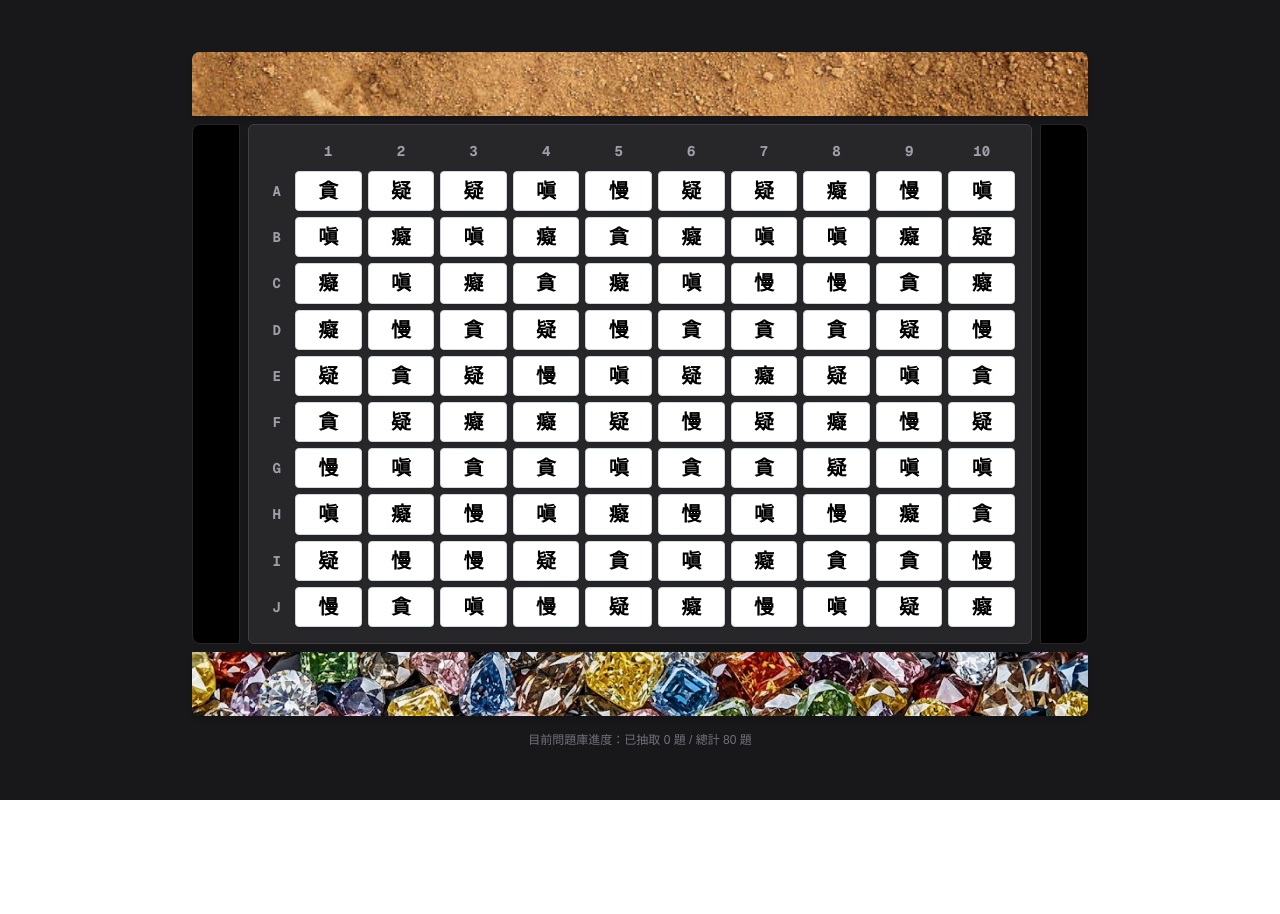
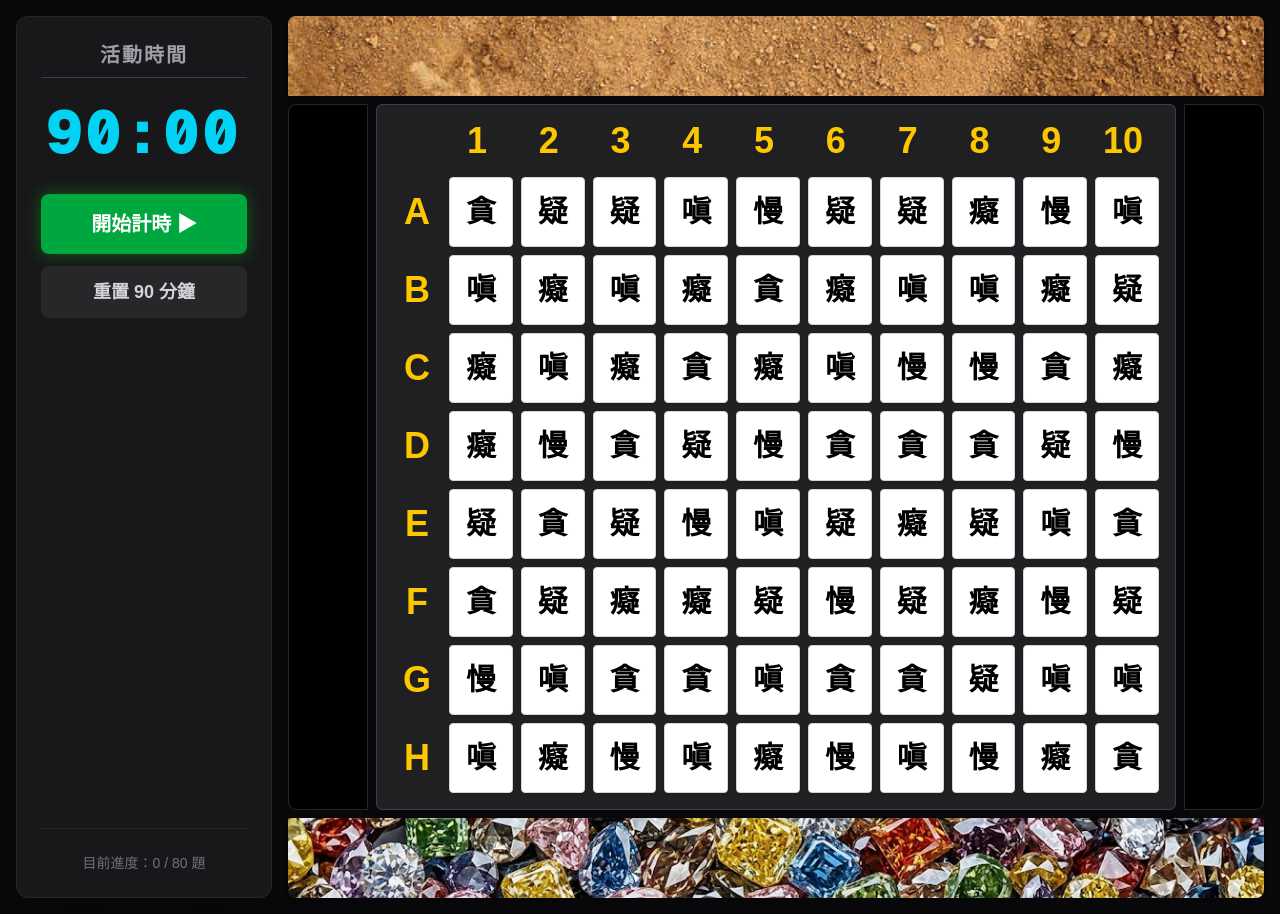
Before and after one commit to kabo87777/nextjs-boilerplate, a Next.js app: page / in a window 1280 px wide. Before the commit the page ends 800 px from the top, so only its background shows below. Built offline with nearby package versions, Linux system fonts and the light colour scheme.

Commit message:
feature update

```diff
--- a/app/page.tsx
+++ b/app/page.tsx
@@ -8,7 +8,7 @@ interface Question {
   isShown: boolean;
 }
 
-// 2. 依照圖片精確提取的 10x10 矩陣文字
+// 1. 更新為 8 列 x 10 行 的矩陣
 const matrixCharacters = [
   ["貪", "疑", "疑", "嗔", "慢", "疑", "疑", "癡", "慢", "嗔"],
   ["嗔", "癡", "嗔", "癡", "貪", "癡", "嗔", "嗔", "癡", "疑"],
@@ -18,34 +18,77 @@ const matrixCharacters = [
   ["貪", "疑", "癡", "癡", "疑", "慢", "疑", "癡", "慢", "疑"],
   ["慢", "嗔", "貪", "貪", "嗔", "貪", "貪", "疑", "嗔", "嗔"],
   ["嗔", "癡", "慢", "嗔", "癡", "慢", "嗔", "慢", "癡", "貪"],
-  ["疑", "慢", "慢", "疑", "貪", "嗔", "癡", "貪", "貪", "慢"],
-  ["慢", "貪", "嗔", "慢", "疑", "癡", "慢", "嗔", "疑", "癡"],
 ];
 
-// 3. 簡化後的顏色定義 (純 Tailwind Class 字串)
+const rowLabels = ["A", "B", "C", "D", "E", "F", "G", "H"];
+const colLabels = ["1", "2", "3", "4", "5", "6", "7", "8", "9", "10"];
+
+// 顏色定義
 const colorOptions = [
-  "bg-red-500 text-white border-red-600",
-  "bg-yellow-400 text-black border-yellow-500",
-  "bg-green-500 text-white border-green-600",
-  "bg-blue-500 text-white border-blue-600",
-  "bg-purple-500 text-white border-purple-600",
-  "bg-orange-500 text-white border-orange-600",
-  "bg-white text-black border-gray-300", // 清除 (預設)
-  "bg-black text-white border-zinc-800", // 黑石
+  { name: "白色", value: "bg-white text-black border-gray-300" },
+  { name: "紅色", value: "bg-red-500 text-white border-red-600" },
+  { name: "黃色", value: "bg-yellow-400 text-black border-yellow-500" },
+  { name: "綠色", value: "bg-green-500 text-white border-green-600" },
+  { name: "藍色", value: "bg-blue-500 text-white border-blue-600" },
+  { name: "紫色", value: "bg-purple-500 text-white border-purple-600" },
+  { name: "橘色", value: "bg-orange-500 text-white border-orange-600" },
+  { name: "黑色", value: "bg-black text-white border-zinc-800" },
 ];
 
 export default function MatrixPage() {
+  // 網格狀態 (8x10)
   const [gridColors, setGridColors] = useState<string[][]>(
-    Array(10).fill(null).map(() => Array(10).fill("bg-white text-black border-gray-300"))
+    Array(8).fill(null).map(() => Array(10).fill("bg-white text-black border-gray-300"))
   );
 
   const [questions, setQuestions] = useState<Question[]>([]);
   const [questionsLoading, setQuestionsLoading] = useState(true);
 
   const [selectedCell, setSelectedCell] = useState<{ row: number; col: number } | null>(null);
-
   const [activeModal, setActiveModal] = useState<"menu" | "question" | null>(null);
   const [currentQuestionText, setCurrentQuestionText] = useState<string>("");
+
+  // ====== 計時器狀態 ======
+  // 1. 活動總計時 (90分鐘 = 5400秒)
+  const [mainTime, setMainTime] = useState(90 * 60);
+  const [isMainRunning, setIsMainRunning] = useState(false);
+
+  // 2. 題目倒數計時 (30秒)
+  const [questionTime, setQuestionTime] = useState(30);
+
+  // 取得問題資料
+  useEffect(() => {
+    fetch("/api/questions")
+      .then((res) => res.json())
+      .then((data: Question[]) => setQuestions(data))
+      .catch(() => setQuestions([]))
+      .finally(() => setQuestionsLoading(false));
+  }, []);
+
+  // 主計時器邏輯
+  useEffect(() => {
+    let interval: NodeJS.Timeout;
+    if (isMainRunning && mainTime > 0) {
+      interval = setInterval(() => setMainTime((prev) => prev - 1), 1000);
+    }
+    return () => clearInterval(interval);
+  }, [isMainRunning, mainTime]);
+
+  // 題目 30 秒計時器邏輯
+  useEffect(() => {
+    let interval: NodeJS.Timeout;
+    if (activeModal === "question" && questionTime > 0) {
+      interval = setInterval(() => setQuestionTime((prev) => prev - 1), 1000);
+    }
+    return () => clearInterval(interval);
+  }, [activeModal, questionTime]);
+
+  // 格式化時間 (MM:SS)
+  const formatTime = (seconds: number) => {
+    const m = Math.floor(seconds / 60).toString().padStart(2, "0");
+    const s = (seconds % 60).toString().padStart(2, "0");
+    return `${m}:${s}`;
+  };
 
   const handleCellClick = (rowIndex: number, colIndex: number) => {
     setSelectedCell({ row: rowIndex, col: colIndex });
@@ -62,19 +105,12 @@ export default function MatrixPage() {
     }
   };
 
-  useEffect(() => {
-    fetch("/api/questions")
-      .then((res) => res.json())
-      .then((data: Question[]) => setQuestions(data))
-      .catch(() => setQuestions([]))
-      .finally(() => setQuestionsLoading(false));
-  }, []);
-
   const handleDrawQuestion = async () => {
     const availableQuestions = questions.filter((q) => !q.isShown);
 
     if (availableQuestions.length === 0) {
       setCurrentQuestionText("所有問題皆已抽完！");
+      setQuestionTime(0); // 沒問題不用計時
       setActiveModal("question");
       return;
     }
@@ -82,14 +118,17 @@ export default function MatrixPage() {
     const randomIndex = Math.floor(Math.random() * availableQuestions.length);
     const pickedQuestion = availableQuestions[randomIndex];
 
-    setQuestions((prevQuestions) =>
-      prevQuestions.map((q) =>
-        q.text === pickedQuestion.text ? { ...q, isShown: true } : q
-      )
+    // 更新前端狀態
+    setQuestions((prev) =>
+      prev.map((q) => (q.text === pickedQuestion.text ? { ...q, isShown: true } : q))
     );
+
+    // 設定題目與重置30秒
     setCurrentQuestionText(pickedQuestion.text);
+    setQuestionTime(30);
     setActiveModal("question");
 
+    // 同步到後端 API
     try {
       await fetch("/api/questions", {
         method: "POST",
@@ -97,10 +136,9 @@ export default function MatrixPage() {
         body: JSON.stringify({ text: pickedQuestion.text }),
       });
     } catch {
-      setQuestions((prevQuestions) =>
-        prevQuestions.map((q) =>
-          q.text === pickedQuestion.text ? { ...q, isShown: false } : q
-        )
+      // 失敗則復原狀態
+      setQuestions((prev) =>
+        prev.map((q) => (q.text === pickedQuestion.text ? { ...q, isShown: false } : q))
       );
     }
   };
@@ -111,119 +149,147 @@ export default function MatrixPage() {
   };
 
   return (
-    <main className="min-h-screen bg-zinc-900 text-white flex flex-col items-center justify-center p-4">
-      <div className="max-w-4xl w-full flex flex-col items-center">
+    <main className="min-h-screen bg-zinc-950 text-white flex p-4 gap-4 overflow-hidden">
+
+      {/* ====== 左側：控制面板 & 總計時器 ====== */}
+      <aside className="w-64 bg-zinc-900 border border-zinc-800 rounded-xl p-6 flex flex-col justify-start items-center shadow-2xl flex-shrink-0">
+        <h2 className="text-xl font-bold text-zinc-400 mb-6 tracking-widest border-b border-zinc-700 pb-2 w-full text-center">
+          活動時間
+        </h2>
+
+        <div className={`text-6xl font-black font-mono mb-8 tracking-wider ${mainTime <= 300 ? 'text-red-500 animate-pulse' : 'text-cyan-400'}`}>
+          {formatTime(mainTime)}
+        </div>
+
+        <div className="flex flex-col gap-3 w-full">
+          <button
+            onClick={() => setIsMainRunning(!isMainRunning)}
+            className={`w-full py-4 text-xl font-bold rounded-lg transition-all ${
+              isMainRunning
+              ? "bg-amber-600 hover:bg-amber-500 text-white shadow-[0_0_15px_rgba(217,119,6,0.5)]"
+              : "bg-green-600 hover:bg-green-500 text-white shadow-[0_0_15px_rgba(22,163,7,0.5)]"
+            }`}
+          >
+            {isMainRunning ? "暫停計時 ⏸" : "開始計時 ▶"}
+          </button>
+
+          <button
+            onClick={() => {
+              setIsMainRunning(false);
+              setMainTime(90 * 60);
+            }}
+            className="w-full py-3 text-lg font-bold bg-zinc-800 hover:bg-zinc-700 text-zinc-300 rounded-lg transition-all"
+          >
+            重置 90 分鐘
+          </button>
+        </div>
+
+        <div className="mt-auto w-full pt-6 border-t border-zinc-800">
+          <p className="text-sm text-zinc-500 text-center">
+            {questionsLoading
+              ? "載入題庫中..."
+              : `目前進度：${questions.filter((q) => q.isShown).length} / ${questions.length} 題`}
+          </p>
+        </div>
+      </aside>
+
+      {/* ====== 右側：主體矩陣版面 ====== */}
+      <section className="flex-1 flex flex-col items-center justify-center min-w-[800px]">
+        <div className="w-full max-w-[1400px] flex flex-col">
 
           {/* 頂部：地表圖片 */}
-        <div className="w-full relative h-16 mb-2 rounded-t-lg overflow-hidden shadow-md">
-           <div className="absolute inset-0 bg-zinc-700"></div>
-           <Image
-             src="/ground.png"
-             alt="地表"
-             fill
-             className="object-cover"
-             priority
-           />
+          <div className="w-full relative h-16 md:h-20 mb-2 rounded-t-lg overflow-hidden shadow-md">
+            <Image src="/ground.png" alt="地表" fill className="object-cover" priority />
           </div>
 
-        {/* 中間主體：左右純黑石頭 + 中間矩陣 */}
           <div className="w-full flex items-stretch gap-2">
 
-          {/* 左側：石頭 */}
-          <div className="w-8 md:w-12 bg-black flex items-center justify-center rounded-l-lg shadow-inner border border-zinc-800 flex-shrink-0"></div>
+            {/* 左側：純黑石頭 */}
+            <div className="w-16 md:w-20 bg-black flex items-center justify-center rounded-l-lg shadow-inner border border-zinc-800 flex-shrink-0">
+              <span className="writing-mode-vertical text-center font-bold tracking-widest text-zinc-400 text-lg select-none [writing-mode:vertical-lr]">
 
-          {/* 核心網格區塊 - 加入 A-J 與 1-10 標示 */}
-          <div className="flex-1 bg-zinc-800 p-4 rounded-md border border-zinc-700 shadow-xl flex flex-col aspect-square max-h-[65vh]">
+              </span>
+            </div>
 
-            <div className="grid grid-cols-[auto_repeat(10,minmax(0,1fr))] grid-rows-[auto_repeat(10,minmax(0,1fr))] gap-1 md:gap-1.5 w-full h-full">
+            {/* 核心區域：包含標籤與 8x10 網格 */}
+            <div className="flex-1 bg-zinc-800/80 p-2 md:p-4 rounded-md border border-zinc-700 shadow-xl flex flex-col gap-2">
 
-              {/* 左上角空白佔位 */}
-              <div className="w-5 md:w-6 h-5 md:h-6"></div>
-
-              {/* 頂部欄位標籤 (1 ~ 10) */}
-              {[...Array(10)].map((_, colIndex) => (
-                <div key={`header-col-${colIndex}`} className="flex items-end justify-center pb-1 text-zinc-400 font-mono text-xs md:text-sm font-bold select-none">
-                  {colIndex + 1}
+              {/* 橫向編號：1 到 10 */}
+              <div className="flex ml-8 md:ml-12 mb-2">
+                {colLabels.map((label) => (
+                  <div key={`col-${label}`} className="flex-1 text-center font-black text-3xl md:text-4xl text-yellow-400 drop-shadow-md">
+                    {label}
                   </div>
                 ))}
-
-              {/* 內容列：左側行標籤 (A ~ J) + 矩陣按鈕 */}
-              {matrixCharacters.map((row, rowIndex) => (
-                <React.Fragment key={`row-group-${rowIndex}`}>
-
-                  {/* 左側列標籤 (A ~ J) */}
-                  <div className="flex items-center justify-end pr-1 md:pr-2 text-zinc-400 font-mono text-xs md:text-sm font-bold select-none">
-                    {String.fromCharCode(65 + rowIndex)}
               </div>
 
-                  {/* 矩陣按鈕 */}
+              {/* 網格與縱向編號 */}
+              <div className="flex-1 flex flex-col gap-1.5 md:gap-2">
+                {matrixCharacters.map((row, rowIndex) => (
+                  <div key={`row-${rowIndex}`} className="flex-1 flex items-stretch gap-1.5 md:gap-2">
+
+                    {/* 縱向編號：A 到 H */}
+                    <div className="w-8 md:w-12 flex items-center justify-center font-black text-3xl md:text-4xl text-yellow-400 drop-shadow-md">
+                      {rowLabels[rowIndex]}
+                    </div>
+
+                    {/* 當列的 10 個按鈕 */}
                     {row.map((char, colIndex) => (
                       <button
                         key={`${rowIndex}-${colIndex}`}
                         onClick={() => handleCellClick(rowIndex, colIndex)}
-                      className={`w-full h-full flex items-center justify-center font-bold text-base md:text-xl rounded transition-all duration-200 border transform active:scale-95 shadow-sm ${gridColors[rowIndex][colIndex]}`}
+                        className={`flex-1 flex items-center justify-center font-bold text-2xl md:text-3xl rounded transition-all duration-200 border transform hover:scale-105 active:scale-95 shadow-sm min-h-[50px] md:min-h-[70px] ${gridColors[rowIndex][colIndex]}`}
                       >
                         {char}
                       </button>
                     ))}
+                  </div>
+                ))}
+              </div>
+            </div>
 
-                </React.Fragment>
-              ))}
+            {/* 右側：純黑石頭 */}
+            <div className="w-16 md:w-20 bg-black flex items-center justify-center rounded-r-lg shadow-inner border border-zinc-800 flex-shrink-0">
+              <span className="writing-mode-vertical text-center font-bold tracking-widest text-zinc-400 text-lg select-none [writing-mode:vertical-lr]">
+
+              </span>
+            </div>
+          </div>
+
+          {/* 底部：鑽石圖片 */}
+          <div className="w-full relative h-16 md:h-20 mt-2 rounded-b-lg overflow-hidden shadow-md">
+            <Image src="/diamond.png" alt="鑽石" fill className="object-cover" />
           </div>
 
         </div>
+      </section>
 
-          {/* 右側：石頭 */}
-          <div className="w-8 md:w-12 bg-black flex items-center justify-center rounded-r-lg shadow-inner border border-zinc-800 flex-shrink-0"></div>
-        </div>
-
-        {/* 底部：鑽石終點圖片 */}
-        <div className="w-full relative h-16 mt-2 rounded-b-lg overflow-hidden shadow-md">
-           <div className="absolute inset-0 bg-cyan-900"></div>
-           <Image
-             src="/diamond.png"
-             loading="eager"
-             alt="鑽石"
-             fill
-             className="object-cover"
-           />
-        </div>
-
-        {/* 目前題目狀態計數 */}
-        <div className="mt-4 text-xs text-zinc-500">
-          {questionsLoading
-            ? "載入問題庫中..."
-            : `目前問題庫進度：已抽取 ${questions.filter((q) => q.isShown).length} 題 / 總計 ${questions.length} 題`}
-        </div>
-      </div>
-
-      {/* 彈窗 1：功能選擇選單 */}
+      {/* ====== 彈窗 1：功能選擇選單 ====== */}
       {activeModal === "menu" && (
-        <div className="fixed inset-0 bg-black/70 backdrop-blur-sm flex items-center justify-center p-4 z-50 animate-fade-in">
-          <div className="bg-zinc-800 border border-zinc-700 p-6 rounded-xl max-w-sm w-full shadow-2xl">
-            <h3 className="text-lg font-bold text-center mb-4 text-zinc-100">
-              請選擇操作位置：({selectedCell ? String.fromCharCode(65 + selectedCell.row) : "A"}, {selectedCell ? selectedCell.col + 1 : 1})
+        <div className="fixed inset-0 bg-black/80 backdrop-blur-sm flex items-center justify-center p-4 z-50">
+          <div className="bg-zinc-800 border border-zinc-600 p-8 rounded-2xl max-w-md w-full shadow-[0_0_30px_rgba(0,0,0,0.8)]">
+            <h3 className="text-3xl font-black text-center mb-6 text-white bg-zinc-900 py-3 rounded-lg border border-zinc-700">
+              目標：{rowLabels[selectedCell?.row ?? 0]}{colLabels[selectedCell?.col ?? 0]}
             </h3>
 
             <button
               onClick={handleDrawQuestion}
-              className="w-full bg-cyan-600 hover:bg-cyan-500 text-white py-3 rounded-lg font-bold mb-5 transition-colors shadow-md flex items-center justify-center gap-2"
+              className="w-full bg-cyan-600 hover:bg-cyan-500 text-white py-5 rounded-xl text-2xl font-black mb-8 transition-colors shadow-lg"
             >
-              <span>❓</span> 隨機抽取問題
+              ❓ 抽取問題
             </button>
 
-            <div className="border-t border-zinc-700 pt-4">
-              <p className="text-sm text-zinc-400 mb-3 font-medium text-center">🎨 變更格子顏色</p>
-
-              {/* 修改為純顏色色塊 (Swatches) */}
+            <div className="border-t-2 border-zinc-700 pt-6">
+              <p className="text-lg text-zinc-300 mb-4 font-bold text-center">🎨 變更格子顏色</p>
               <div className="grid grid-cols-4 gap-3">
-                {colorOptions.map((colorClass, index) => (
+                {colorOptions.map((color) => (
                   <button
-                    key={colorClass}
-                    onClick={() => handleColorSelect(colorClass)}
-                    title={index === 6 ? "清除" : index === 7 ? "黑石" : `顏色 ${index + 1}`}
-                    className={`h-12 w-full rounded-md border-2 shadow-sm hover:scale-105 active:scale-95 transition-all ${colorClass} ${index === 6 ? 'relative' : ''}`}
+                    key={color.name}
+                    onClick={() => handleColorSelect(color.value)}
+                    className={`h-14 rounded-lg border-2 ${color.value} flex items-center justify-center hover:opacity-80 active:scale-90 transition-transform shadow-md`}
+                    aria-label={color.name}
                   >
+                    {/* 移除了原本顯示的 color.name */}
                   </button>
                 ))}
               </div>
@@ -231,30 +297,38 @@ export default function MatrixPage() {
 
             <button
               onClick={closeModal}
-              className="w-full mt-6 bg-zinc-700 hover:bg-zinc-600 text-zinc-300 py-2.5 rounded-lg text-sm transition-colors"
+              className="w-full mt-8 bg-zinc-700 hover:bg-zinc-600 text-white py-4 rounded-xl text-xl font-bold transition-colors"
             >
-              取消
+              關閉選單
             </button>
           </div>
         </div>
       )}
 
-      {/* 彈窗 2：顯示抽到的隨機問題 */}
+      {/* ====== 彈窗 2：滿版題目顯示 & 30秒倒數 ====== */}
       {activeModal === "question" && (
-        <div className="fixed inset-0 bg-black/80 backdrop-blur-sm flex items-center justify-center p-4 z-50">
-          <div className="bg-zinc-800 border-2 border-cyan-500 p-6 rounded-xl max-w-md w-full shadow-2xl text-center">
-            <div className="text-cyan-400 text-4xl mb-3">💡</div>
-            <h3 className="text-xl font-bold mb-4 text-cyan-300">心靈探索提問</h3>
-            <div className="bg-zinc-900 p-4 rounded-lg border border-zinc-700 text-lg leading-relaxed text-zinc-200 mb-6">
+        <div className="fixed inset-0 bg-black/95 backdrop-blur-md flex flex-col items-center justify-center p-8 z-[100] gap-8">
+
+          {/* 30 秒倒數計時器 (如果還沒抽完題目) */}
+          {currentQuestionText !== "所有問題皆已抽完！" && (
+             <div className={`mt-8 text-8xl font-black text-red-500 bg-red-950/50 border-4 border-red-500/50 px-10 py-4 rounded-3xl shadow-[0_0_40px_rgba(239,68,68,0.4)] min-w-[350px] text-center ${questionTime > 0 ? 'font-mono' : 'tracking-widest'}`}>
+              {questionTime > 0 ? questionTime : "時間到"}
+            </div>
+          )}
+
+          {/* 題目主體 (滿版大字) */}
+          <div className="flex-1 flex flex-col items-center justify-center w-full max-w-[80vw]">
+            <h1 className="text-5xl md:text-[5vw] leading-tight font-black text-center text-white drop-shadow-[0_5px_15px_rgba(0,0,0,1)] px-12 py-10 bg-zinc-900/80 border-4 border-cyan-500 rounded-3xl w-full break-words">
               {currentQuestionText}
+            </h1>
           </div>
+
           <button
             onClick={() => setActiveModal("menu")}
-              className="bg-cyan-600 hover:bg-cyan-500 text-white px-6 py-2 rounded-lg font-bold transition-colors shadow-md"
+            className="mb-10 bg-cyan-600 hover:bg-cyan-500 text-white px-16 py-6 rounded-2xl text-4xl font-black transition-all shadow-[0_10px_25px_rgba(8,145,178,0.5)] hover:scale-105 active:scale-95"
           >
-              確認並關閉問題
+            回答完畢
           </button>
-          </div>
         </div>
       )}
     </main>
```
Lines whose indentation alone changed are shown as unchanged.
